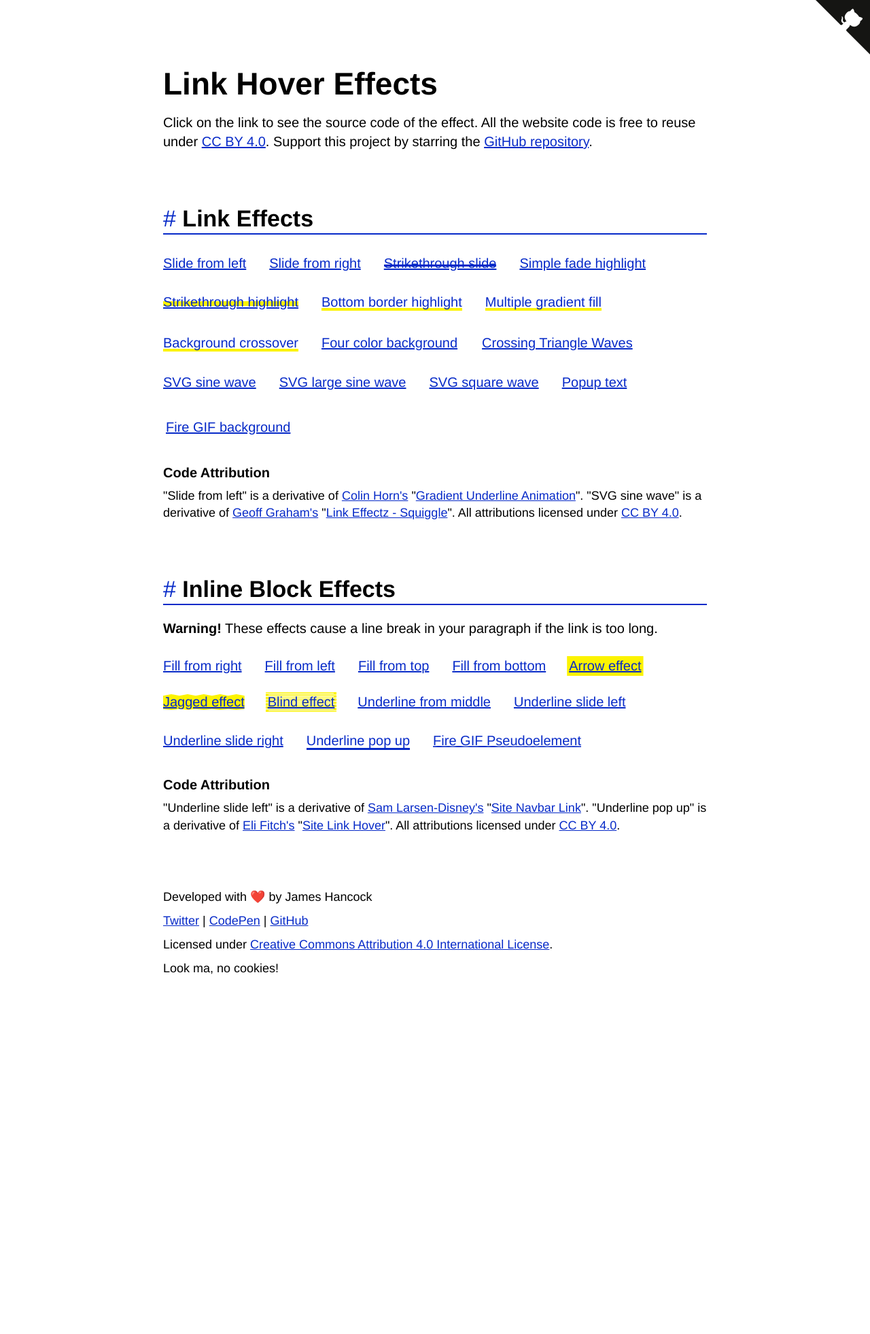
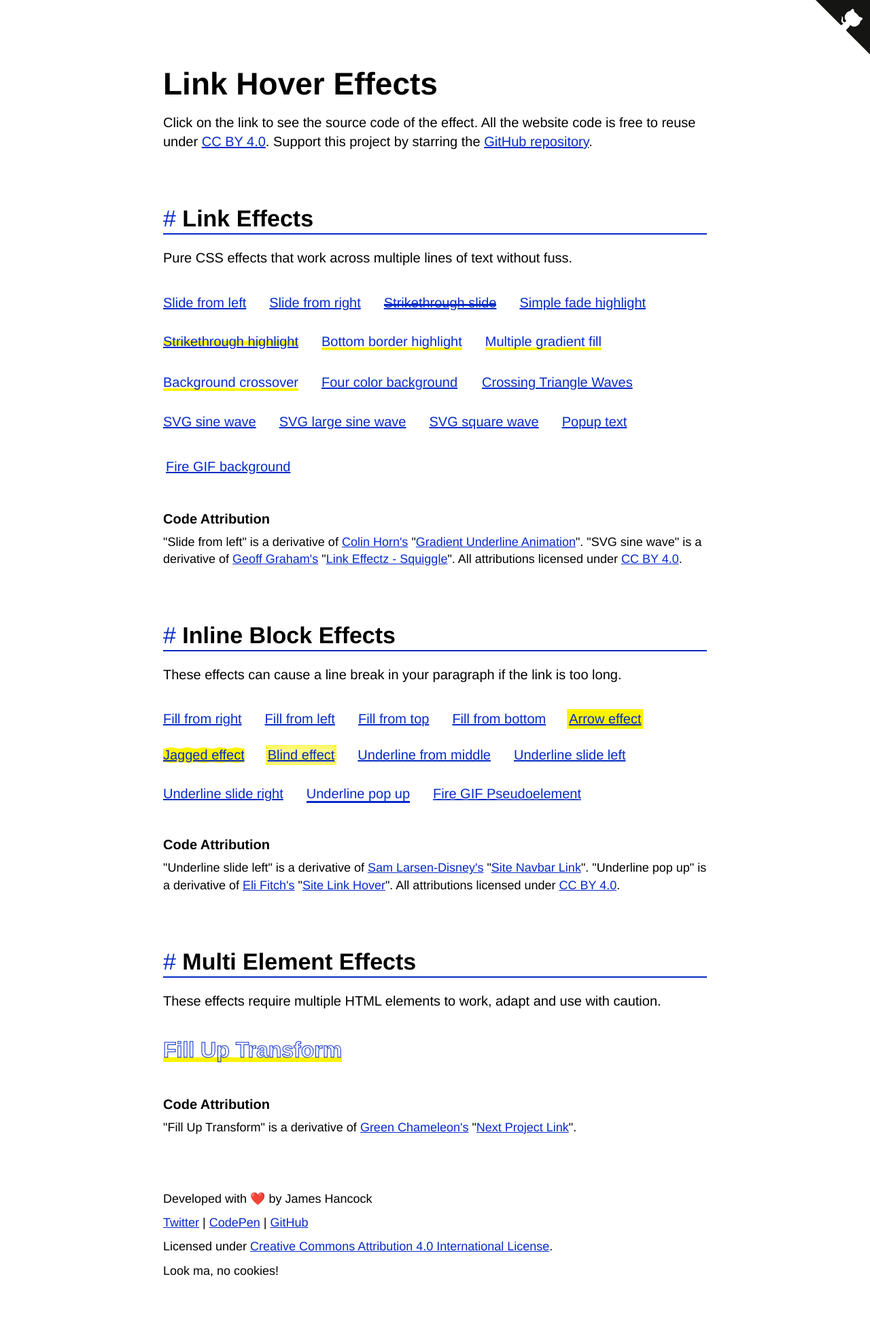
Before and after one commit to jhancock532/link-hover-effects, a Jekyll site: the page built from index.html, in a window 1280 px wide. Shown: the whole page at 68% size. Built offline with Jekyll 4.4.1, drawn with Linux system fonts in a browser that asks for light colours; some web fonts are replaced; before the commit the page ends 1518 px from its top, so only the background shows below that.

Commit message:
multi element effects & fill up transform

```diff
--- a/_includes/inline-block-effects.html
+++ b/_includes/inline-block-effects.html
@@ -1,6 +1,6 @@
 <div class="section" id="inline-block-effects">
   <h1 class="section__title"><a class="section__title-link" href="#inline-block-effects">#</a> Inline Block Effects</h1>
-  <p class="section__disclaimer"><span class="bold">Warning!</span> These effects cause a line break in your paragraph if the link is too long.</p>
+  <p class="section__disclaimer">These effects can cause a line break in your paragraph if the link is too long.</p>
 
   <div class="section__links">
     <a class="link link--highlight-from-right" href="https://github.com/jhancock532/link-hover-effects/blob/master/_sass/link-styles/_highlight-mix-blend-mode.scss">Fill from right</a>
--- a/_includes/link-effects.html
+++ b/_includes/link-effects.html
@@ -1,5 +1,6 @@
 <div class="section" id="link-effects">
   <h1 class="section__title"><a class="section__title-link" href="#link-effects">#</a> Link Effects</h1>
+  <p class="section__disclaimer">Pure CSS effects that work across multiple lines of text without fuss.</p>
 
   <div class="section__links">
     <a class="link link--background-underline-from-left" href="https://github.com/jhancock532/link-hover-effects/blob/master/_sass/link-styles/_background-underline-slide.scss">Slide from left</a>
--- /dev/null
+++ b/_includes/links/fill-up-transform.html
@@ -0,0 +1,6 @@
+<a class="link link--fill-up-transform" href="#">
+  <span class="link--fill-up-transform__outline">Fill Up Transform</span>
+  <span class="link--fill-up-transform__clip">
+    <span class="link--fill-up-transform__filled">Fill Up Transform</span>
+  </span>
+</a>
--- /dev/null
+++ b/_includes/multi-element-effects.html
@@ -0,0 +1,14 @@
+<div class="section" id="multi-element-effects">
+  <h1 class="section__title"><a class="section__title-link" href="#multi-element-effects">#</a> Multi Element Effects</h1>
+  <p class="section__disclaimer">These effects require multiple HTML elements to work, adapt and use with caution.</p>
+
+  <div class="section__links">
+    {% include links/fill-up-transform.html %}
+  </div>
+
+  <div class="section__attribution">
+    <h3 class="section__attribution-title">Code Attribution</h3>
+    <p class="section__attribution-text">"Fill Up Transform" is a derivative of <a href="https://www.craftedbygc.com/">Green Chameleon's</a> "<a href="https://shapestudio.co.uk/">Next Project Link</a>".</p>
+  </div>
+
+</div>
--- a/_sass/components/_section.scss
+++ b/_sass/components/_section.scss
@@ -25,6 +25,26 @@
     }
   }
 
+  &__links {
+    @include media-query(sm){
+      margin-top: $grid;
+    }
+
+    @include media-query(md){
+      margin-top: $grid * 2;
+    }
+  }
+
+  &__attribution {
+    @include media-query(sm){
+      margin-top: $grid;
+    }
+
+    @include media-query(md){
+      margin-top: $grid;
+    }
+  }
+
   &__attribution-title {
     font-size: $font-size--paragraph;
     margin-top: $grid / 2;
--- /dev/null
+++ b/_sass/link-styles/_fill-up-transform.scss
@@ -0,0 +1,47 @@
+.link {
+  &--fill-up-transform {
+
+    //This effect uses overflow: hidden; to clip the text perfectly
+    //View a debug explainer, with CSS source code & reference, at
+    //https://codepen.io/jhancock532/pen/poryrjR
+
+    position: relative;
+    color: transparent;
+    z-index: 2;
+    font-weight: bold;
+    text-decoration: underline;
+    font-size: 2em;
+
+    &__outline {
+      color: $color--secondary;
+      color: transparent;
+      -webkit-text-stroke: 1px $color--secondary;
+      background-image: linear-gradient(transparent 0%, transparent calc(50% - 0.4ex), #fcf300 calc(50% - 0.4ex), #fcf300 100%);
+      background-size: 100% 200%;
+      background-position: 0 0;
+    }
+
+    &__clip {
+      display: block;
+      transition: transform 1.0s cubic-bezier(.19,1,.22,1);
+      overflow: hidden;
+      position: absolute;
+      top: 0;
+      transform: translateY(100%);
+      pointer-events: none;
+    }
+
+    &__filled {
+      display: block;
+      transition: transform 1.0s cubic-bezier(.19,1,.22,1);
+      color: $color--secondary;
+      transform: translateY(-100%);
+    }
+
+    &:hover .link--fill-up-transform__clip,
+    &:hover .link--fill-up-transform__filled {
+      transform: translateY(0);
+    }
+
+  }
+}
--- a/_sass/main.scss
+++ b/_sass/main.scss
@@ -18,6 +18,7 @@
 @import "link-styles/svg-animations";
 @import "link-styles/popup-text";
 @import "link-styles/fire-gif-background";
+@import "link-styles/fill-up-transform";
 
 //Pages
 @import "layouts/page";
--- a/index.html
+++ b/index.html
@@ -13,4 +13,6 @@ layout: page
 
 {% include inline-block-effects.html %}
 
+{% include multi-element-effects.html %}
+
 {% include credits.html %}
```
